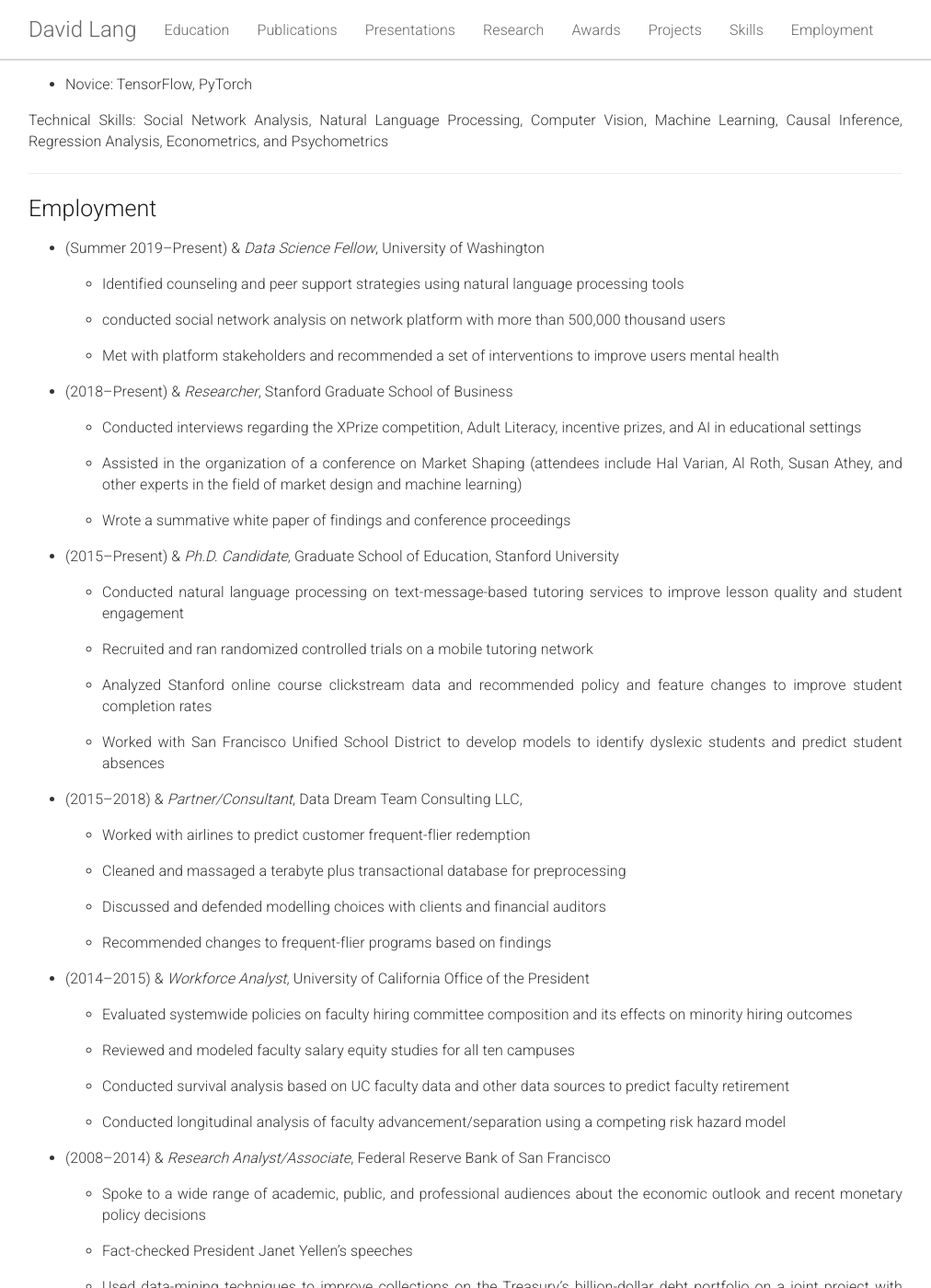
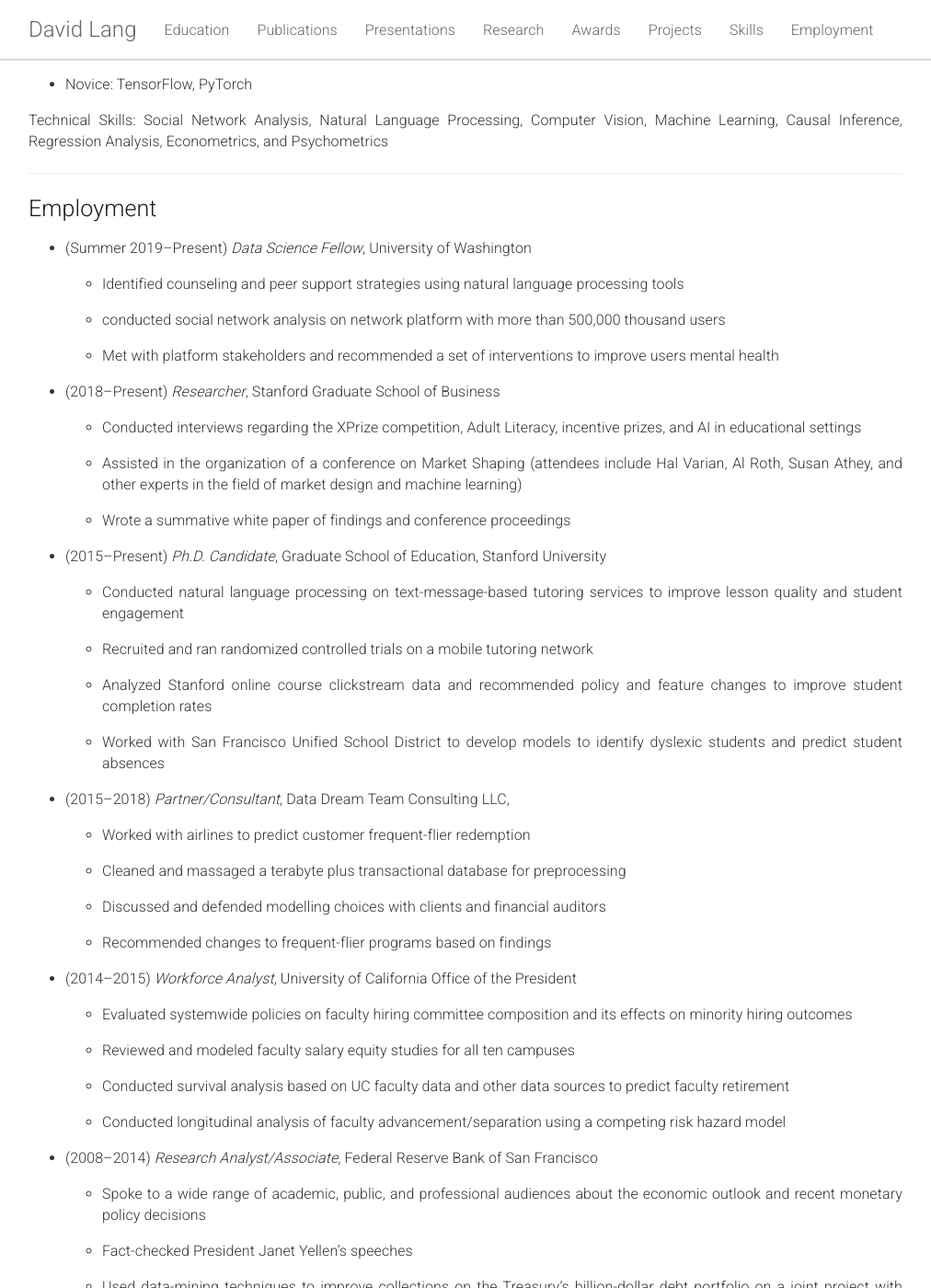
Before and after one commit to davidnathanlang/davidnathanlang.github.io, a Jekyll site: the page built from _pages/home.md, in a window 1280 px wide and 1400 px high, scrolled down 3116 px. Shown: the whole window at 92% size, without its empty margins (134-1146 px from the left). Built offline with Jekyll 4.4.1, drawn with Linux system fonts in a browser that asks for light colours.

Commit message:
Updated on: 2019-09-27 - 08:20:35

```diff
--- a/_pages/home.md
+++ b/_pages/home.md
@@ -265,7 +265,7 @@ Analysis, Econometrics, and Psychometrics
 ------------
 ## Employment
 <span></span>
--   (Summer 2019--Present) & *Data Science Fellow*, University of
+-   (Summer 2019--Present) *Data Science Fellow*, University of
     Washington
 
     -   Identified counseling and peer support strategies using natural
@@ -279,7 +279,7 @@ Analysis, Econometrics, and Psychometrics
 
 <!-- -->
 
--   (2018--Present) & *Researcher*, Stanford Graduate School of Business
+-   (2018--Present) *Researcher*, Stanford Graduate School of Business
 
     -   Conducted interviews regarding the XPrize competition, Adult
         Literacy, incentive prizes, and AI in educational settings
@@ -291,7 +291,7 @@ Analysis, Econometrics, and Psychometrics
     -   Wrote a summative white paper of findings and conference
         proceedings
 
--   (2015--Present) & *Ph.D. Candidate*, Graduate School of Education,
+-   (2015--Present) *Ph.D. Candidate*, Graduate School of Education,
     Stanford University
 
     -   Conducted natural language processing on text-message-based
@@ -308,7 +308,7 @@ Analysis, Econometrics, and Psychometrics
         models to identify dyslexic students and predict student
         absences
 
--   (2015--2018) & *Partner/Consultant*, Data Dream Team Consulting LLC,
+-   (2015--2018) *Partner/Consultant*, Data Dream Team Consulting LLC,
 
     -   Worked with airlines to predict customer frequent-flier
         redemption
@@ -321,7 +321,7 @@ Analysis, Econometrics, and Psychometrics
 
     -   Recommended changes to frequent-flier programs based on findings
 
--   (2014--2015) & *Workforce Analyst*, University of California Office
+-   (2014--2015) *Workforce Analyst*, University of California Office
     of the President
 
     -   Evaluated systemwide policies on faculty hiring committee
@@ -336,7 +336,7 @@ Analysis, Econometrics, and Psychometrics
     -   Conducted longitudinal analysis of faculty
         advancement/separation using a competing risk hazard model
 
--   (2008--2014) & *Research Analyst/Associate*, Federal Reserve Bank of
+-   (2008--2014) *Research Analyst/Associate*, Federal Reserve Bank of
     San Francisco
 
     -   Spoke to a wide range of academic, public, and professional
```
